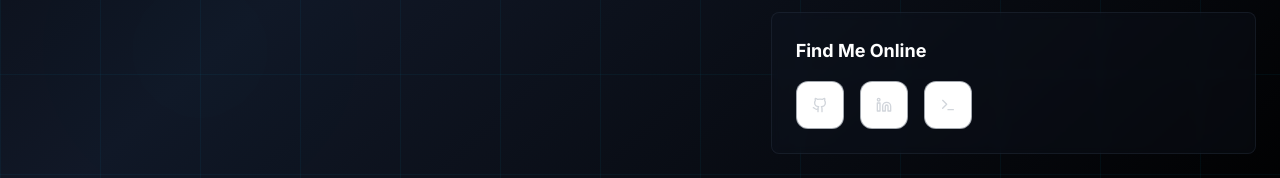
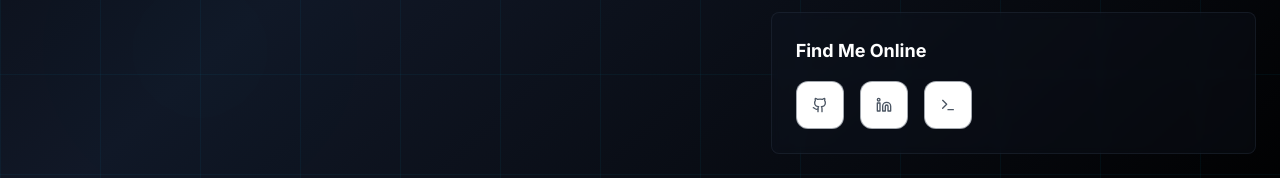
Before and after one commit to rahul-r8488/rahul-rawat-folio-dark, a React (Vite) app: page / in a window 1280 px wide. Shown: the part 5445-5623 px from the top of the page. Built offline with nearby package versions, Linux system fonts and the light colour scheme.

Commit message:
Fix: Change social media icon colors
Updated social media icon colors in the Contact section from white/grey to grey/black, maintaining toggle functionality.

```diff
--- a/src/components/Contact.tsx
+++ b/src/components/Contact.tsx
@@ -55,9 +55,9 @@ const Contact = () => {
   ];
 
   const socialLinks = [
-    { icon: Github, label: "GitHub", url: "#", color: "hover:text-purple-400" },
-    { icon: Linkedin, label: "LinkedIn", url: "#", color: "hover:text-blue-400" },
-    { icon: Terminal, label: "Dev.to", url: "#", color: "hover:text-green-400" }
+    { icon: Github, label: "GitHub", url: "#", color: "hover:text-gray-700" },
+    { icon: Linkedin, label: "LinkedIn", url: "#", color: "hover:text-gray-700" },
+    { icon: Terminal, label: "Dev.to", url: "#", color: "hover:text-gray-700" }
   ];
 
   return (
@@ -223,7 +223,7 @@ const Contact = () => {
                     key={index}
                     variant="outline"
                     size="icon"
-                    className={`border-gray-600/50 text-gray-300 hover:border-neon-cyan ${social.color} hover:bg-neon-cyan/5 w-12 h-12 rounded-xl transition-all duration-300 group`}
+                    className={`border-gray-600/50 text-gray-600 hover:border-gray-700 ${social.color} hover:bg-gray-800/20 w-12 h-12 rounded-xl transition-all duration-300 group`}
                     onClick={() => window.open(social.url, "_blank")}
                   >
                     <social.icon className="h-5 w-5 group-hover:scale-110 transition-transform duration-300" />
```
